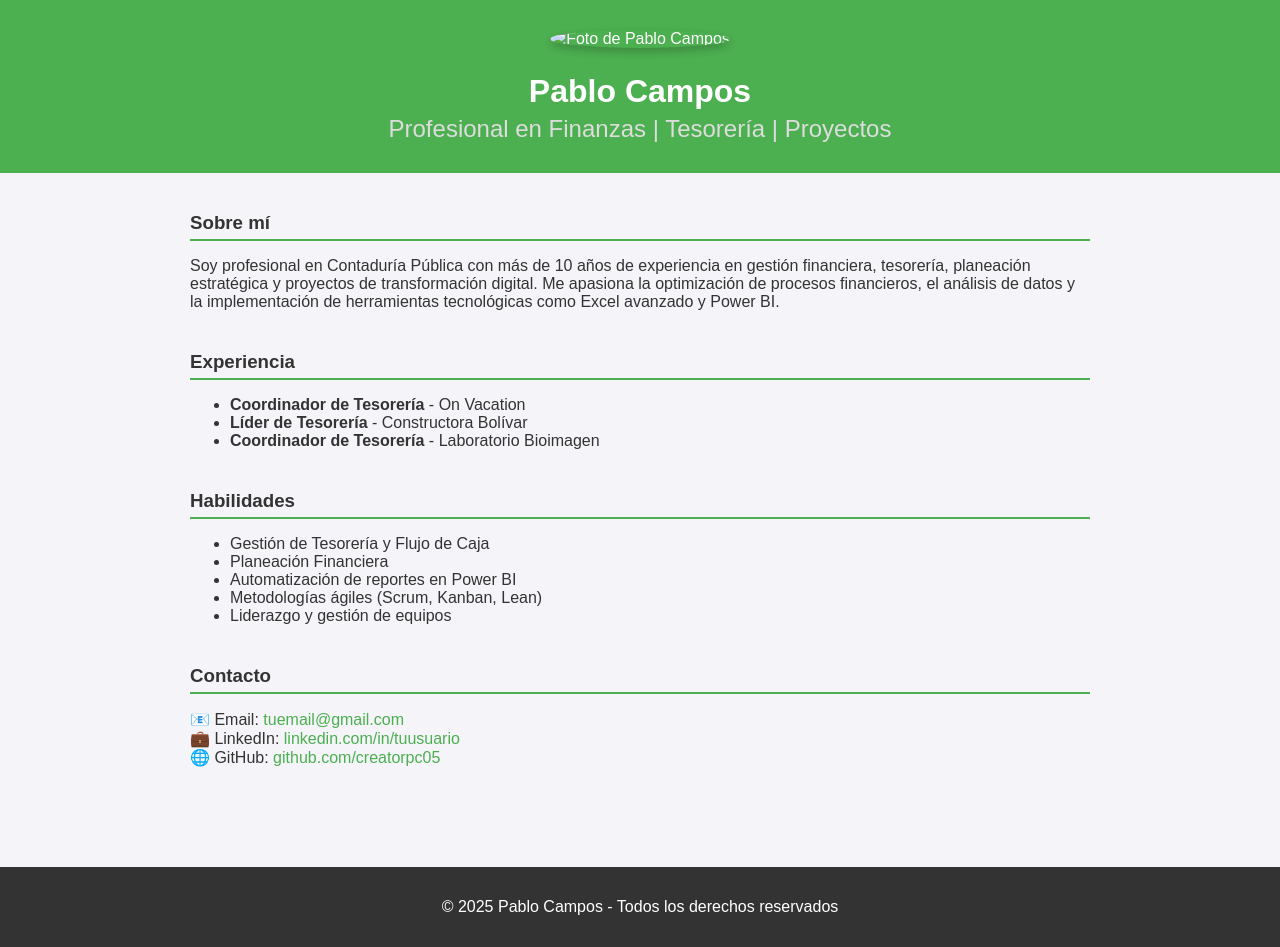
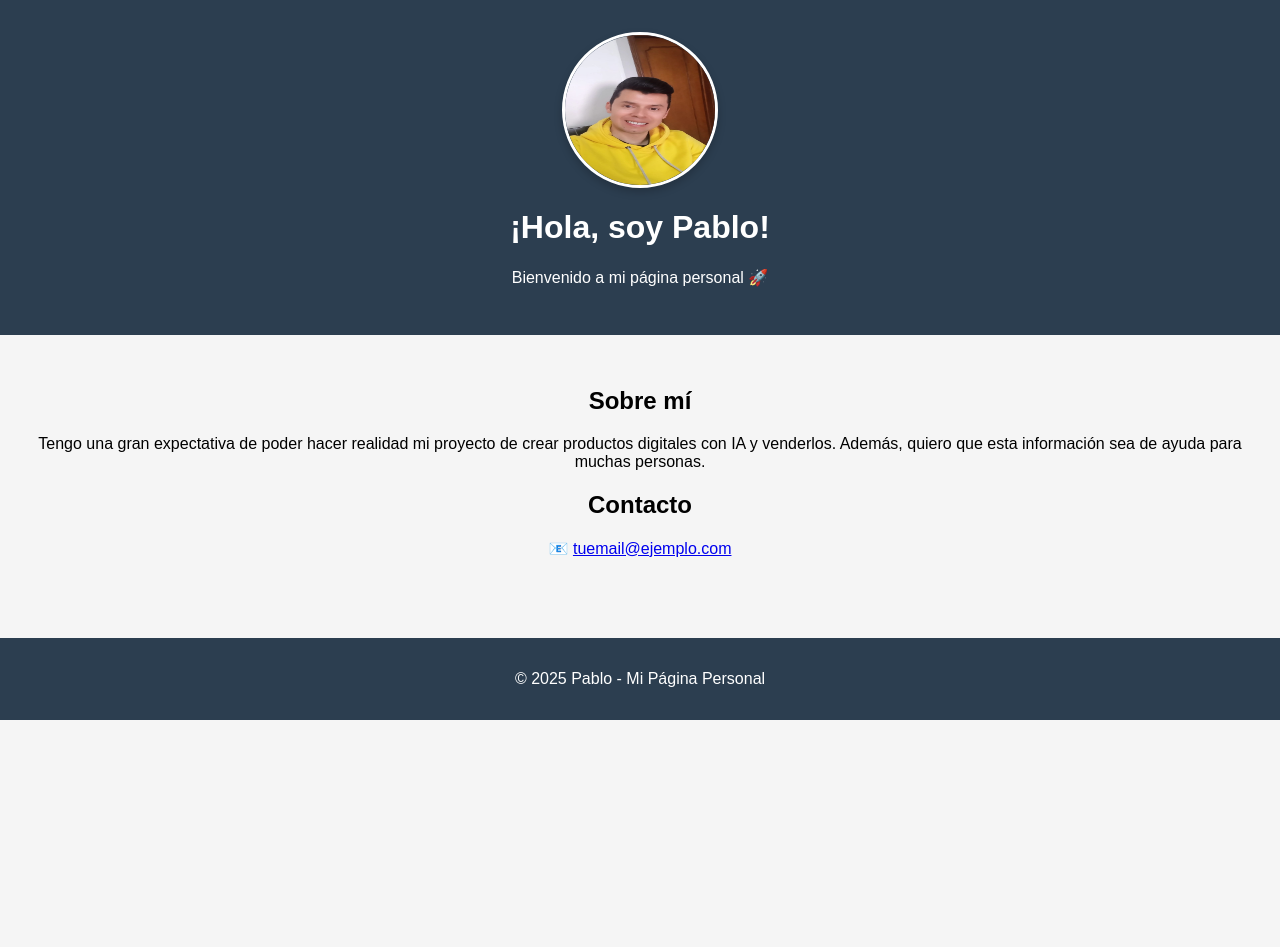
Before and after one commit to Creatorpc05/creatorpc05.github.io, a plain HTML site: page index.html in a window 1280 px wide. After the commit the page ends 800 px from the top, so only its background shows below. Drawn offline with Linux system fonts and the light colour scheme.

Commit message:
Update index.html

```diff
--- a/index.html
+++ b/index.html
@@ -3,128 +3,63 @@
 <head>
   <meta charset="UTF-8">
   <meta name="viewport" content="width=device-width, initial-scale=1.0">
-  <title>Pablo Campos - Portafolio</title>
+  <title>Mi Página Personal</title>
   <style>
     body {
       font-family: Arial, sans-serif;
+      text-align: center;
+      background-color: #f5f5f5;
       margin: 0;
       padding: 0;
-      background-color: #f4f4f9;
-      color: #333;
     }
-
     header {
-      background: #4CAF50;
+      background: #2c3e50;
       color: white;
-      padding: 30px 20px;
-      text-align: center;
+      padding: 2rem 1rem;
     }
-
-    .avatar {
-      width: 120px;
-      height: 120px;
+    img.avatar {
+      width: 150px;
+      height: 150px;
       border-radius: 50%;
-      object-fit: cover;
+      display: block;
+      margin: 0 auto 1rem;
+      border: 3px solid #fff;
       box-shadow: 0 4px 8px rgba(0,0,0,0.2);
-      margin-bottom: 15px;
     }
-
-    h1 {
-      margin: 10px 0 5px;
+    main {
+      padding: 2rem;
     }
-
-    h2 {
-      margin: 0;
-      font-weight: normal;
-      color: #ddd;
-    }
-
-    main {
-      padding: 20px;
-      max-width: 900px;
-      margin: auto;
-    }
-
-    section {
-      margin-bottom: 40px;
-    }
-
-    section h3 {
-      border-bottom: 2px solid #4CAF50;
-      padding-bottom: 5px;
-      margin-bottom: 15px;
-    }
-
     footer {
-      background: #333;
+      margin-top: 2rem;
+      background: #2c3e50;
       color: white;
-      text-align: center;
-      padding: 15px;
-      margin-top: 40px;
-    }
-
-    a {
-      color: #4CAF50;
-      text-decoration: none;
-    }
-
-    a:hover {
-      text-decoration: underline;
+      padding: 1rem;
     }
   </style>
 </head>
 <body>
-
   <header>
-    <img class="avatar" src="foto.jpg" alt="Foto de Pablo Campos">
-    <h1>Pablo Campos</h1>
-    <h2>Profesional en Finanzas | Tesorería | Proyectos</h2>
+    <!-- Aquí se muestra tu foto -->
+    <img src="assets/foto.jpg" alt="Mi foto de perfil" class="avatar">
+    <h1>¡Hola, soy Pablo!</h1>
+    <p>Bienvenido a mi página personal 🚀</p>
   </header>
 
   <main>
-    <section>
-      <h3>Sobre mí</h3>
-      <p>
-        Soy profesional en Contaduría Pública con más de 10 años de experiencia en
-        gestión financiera, tesorería, planeación estratégica y proyectos de transformación digital.
-        Me apasiona la optimización de procesos financieros, el análisis de datos y
-        la implementación de herramientas tecnológicas como Excel avanzado y Power BI.
-      </p>
-    </section>
+    <h2>Sobre mí</h2>
+    <p>
+      Tengo una gran expectativa de poder hacer realidad mi proyecto de crear productos digitales con IA y venderlos.
+      Además, quiero que esta información sea de ayuda para muchas personas.
+    </p>
 
-    <section>
-      <h3>Experiencia</h3>
-      <ul>
-        <li><strong>Coordinador de Tesorería</strong> - On Vacation</li>
-        <li><strong>Líder de Tesorería</strong> - Constructora Bolívar</li>
-        <li><strong>Coordinador de Tesorería</strong> - Laboratorio Bioimagen</li>
-      </ul>
-    </section>
-
-    <section>
-      <h3>Habilidades</h3>
-      <ul>
-        <li>Gestión de Tesorería y Flujo de Caja</li>
-        <li>Planeación Financiera</li>
-        <li>Automatización de reportes en Power BI</li>
-        <li>Metodologías ágiles (Scrum, Kanban, Lean)</li>
-        <li>Liderazgo y gestión de equipos</li>
-      </ul>
-    </section>
-
-    <section>
-      <h3>Contacto</h3>
-      <p>
-        📧 Email: <a href="mailto:tuemail@gmail.com">tuemail@gmail.com</a><br>
-        💼 LinkedIn: <a href="https://www.linkedin.com/in/tuusuario" target="_blank">linkedin.com/in/tuusuario</a><br>
-        🌐 GitHub: <a href="https://github.com/creatorpc05" target="_blank">github.com/creatorpc05</a>
-      </p>
-    </section>
+    <h2>Contacto</h2>
+    <p>
+      📧 <a href="mailto:tuemail@ejemplo.com">tuemail@ejemplo.com</a>
+    </p>
   </main>
 
   <footer>
-    <p>© 2025 Pablo Campos - Todos los derechos reservados</p>
+    <p>© 2025 Pablo - Mi Página Personal</p>
   </footer>
-
 </body>
 </html>
```
